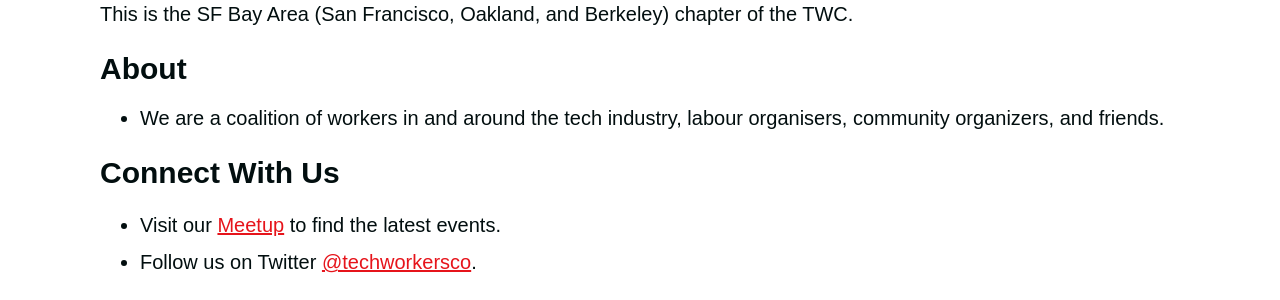
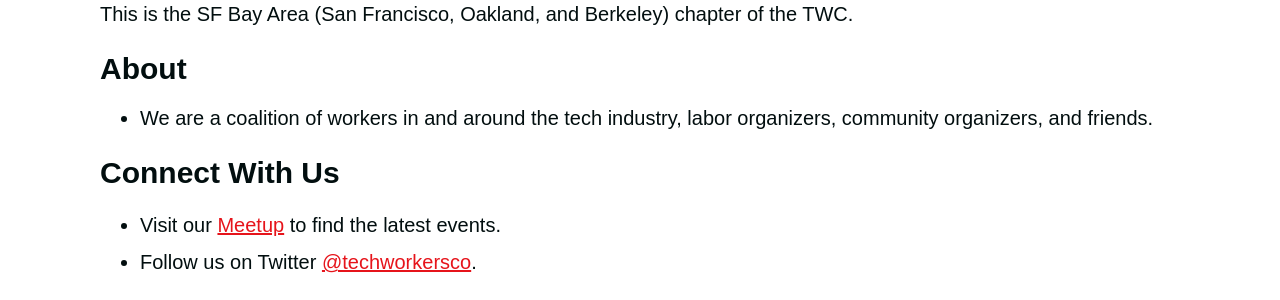
Before and after one commit to techworkersco/twc-site, a Jekyll site: the page built from city_local/sf-bay-area.md, in a window 1280 px wide. Shown: the part 257-557 px from the top of the page. Built offline with Jekyll 4.4.1, drawn with Linux system fonts in a browser that asks for light colours; nearby versions of some CDN libraries.

Commit message:
Fix errant European spelling in American locals

```diff
--- a/city_local/sf-bay-area.md
+++ b/city_local/sf-bay-area.md
@@ -8,7 +8,7 @@ permalink: /sf-bay-area/
 This is the SF Bay Area (San Francisco, Oakland, and Berkeley) chapter of the TWC.
 
 ## About
-- We are a coalition of workers in and around the tech industry, labour organisers, community organizers, and friends.
+- We are a coalition of workers in and around the tech industry, labor organizers, community organizers, and friends.
 
 ## Connect With Us
 - Visit our [Meetup](https://www.meetup.com/Tech-Workers-Coalition/) to find the latest events.
```
Also changed, not shown: city_local/pdx.md (+1 -1 lines).
